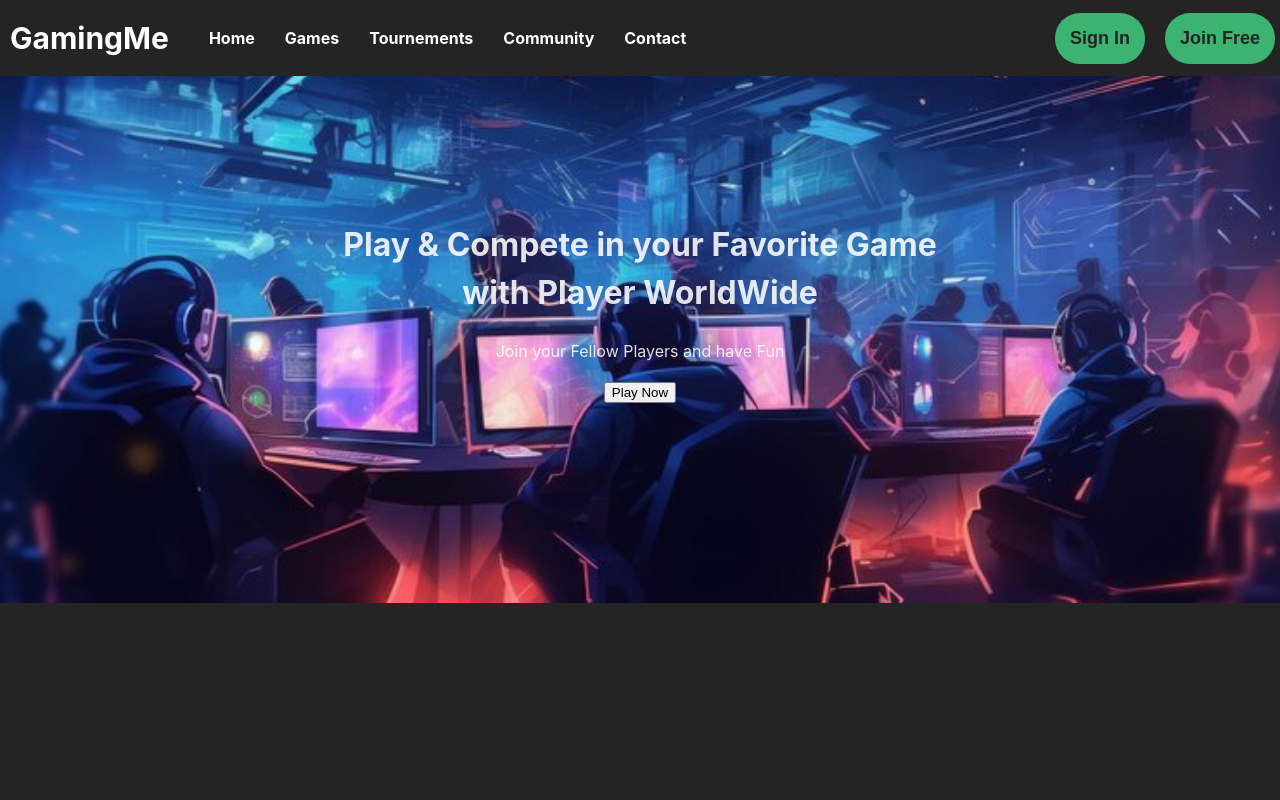
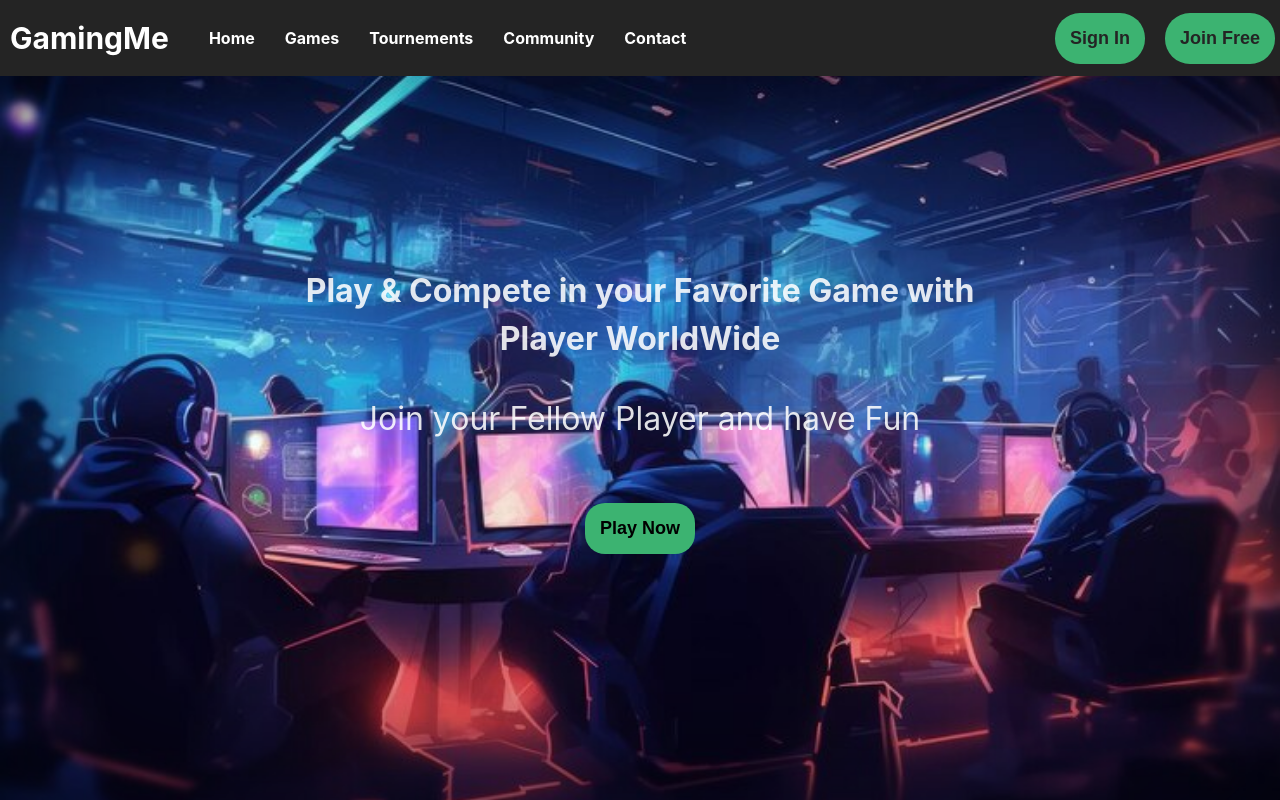
Before and after one commit to FaridYoucef/Gaming-Page, a React (Vite) app: page / in a window 1280 px wide. Built offline with nearby package versions, Linux system fonts and the light colour scheme.

Commit message:
-Style the text and Button

```diff
--- a/src/components/Hero.jsx
+++ b/src/components/Hero.jsx
@@ -6,8 +6,8 @@ const Hero = () => {
     <div className='hero'>
         <div className='hero-content'>
             <h1>Play & Compete in your Favorite Game with Player WorldWide </h1>
-            <p>Join your Fellow Players and have Fun</p>
-            <button>Play Now</button>
+            <p>Join your Fellow Player and have Fun</p>
+            <button className='btn'>Play Now</button>
         </div>
 
     </div>
--- a/src/components/styles/hero.css
+++ b/src/components/styles/hero.css
@@ -1,9 +1,41 @@
 .hero {
-    padding: 200px;
+    position: relative;
+    height: 100vh;
+    display: flex;
+    justify-content: center;
+    align-items: center;
     text-align: center;
+    overflow: hidden;
+    box-shadow: inset 0 0 200px rgba(0, 0, 0, 0.8);
 }
 
 .hero-content {
-    max-width: 600px;
-    margin: auto;
+    align-items: center;
+    max-width: 700px;
+    padding: 20px;
 }
+
+.hero-content p {
+    font-size: 2rem;
+    margin-bottom: 60px;
+}
+
+.btn {
+    background-color: #3cb371;
+    padding: 15px;
+    border: none;
+    border-radius: 20px;
+    font-size: large;
+    font-weight: bold;
+    cursor: pointer;
+    transition: backgound-color 0.3s, border 0.3s;
+    position: relative;
+
+
+}
+.btn:hover{
+    background-color: rgba(104, 95, 95, 0.24);
+    border-radius: 25px;
+    color: white;
+
+}
--- a/src/index.css
+++ b/src/index.css
@@ -16,5 +16,5 @@
 body{
   margin: 0;
   background: url('/public/assets/images/background-image.jpg')  no-repeat center center/cover;
-
+  background-attachment: fixed;
 }
```
